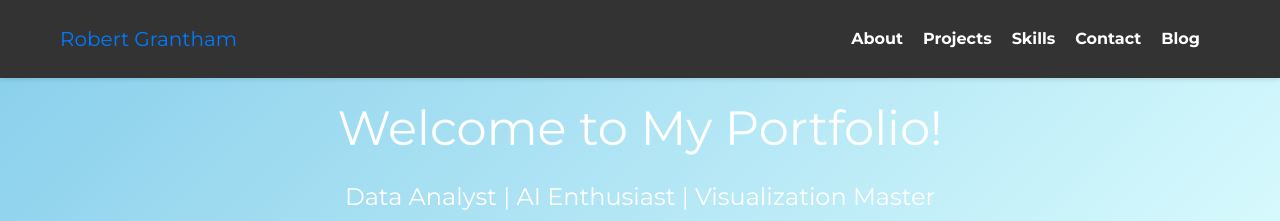
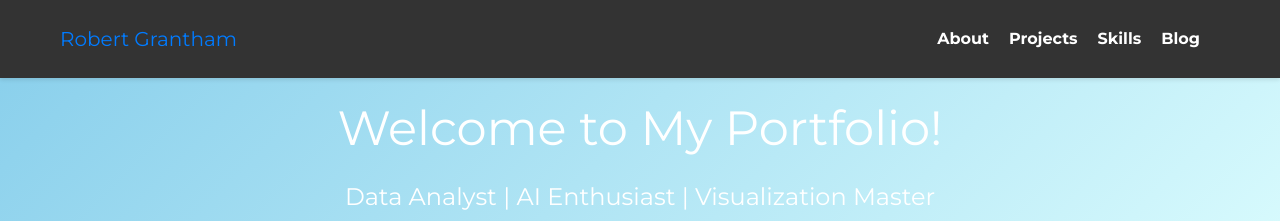
Before and after one commit to rgrantham82/rgrantham82.github.io, a Jekyll site: the page built from index.html, in a window 1280 px wide. Shown: the top 221 px of the page. Built offline with Jekyll 4.4.1, drawn with Linux system fonts in a browser that asks for light colours; nearby versions of some CDN libraries.

Commit message:
Update header.html

```diff
--- a/_includes/header.html
+++ b/_includes/header.html
@@ -15,9 +15,7 @@
         <li>
           <a href="#skills" id="nav-skills">Skills</a>
         </li>
-        <li>
-          <a href="#contact" id="nav-contact">Contact</a>
-        </li>
+
         <li>
           <a href="#blog" id="nav-blog">Blog</a>
         </li>
```
